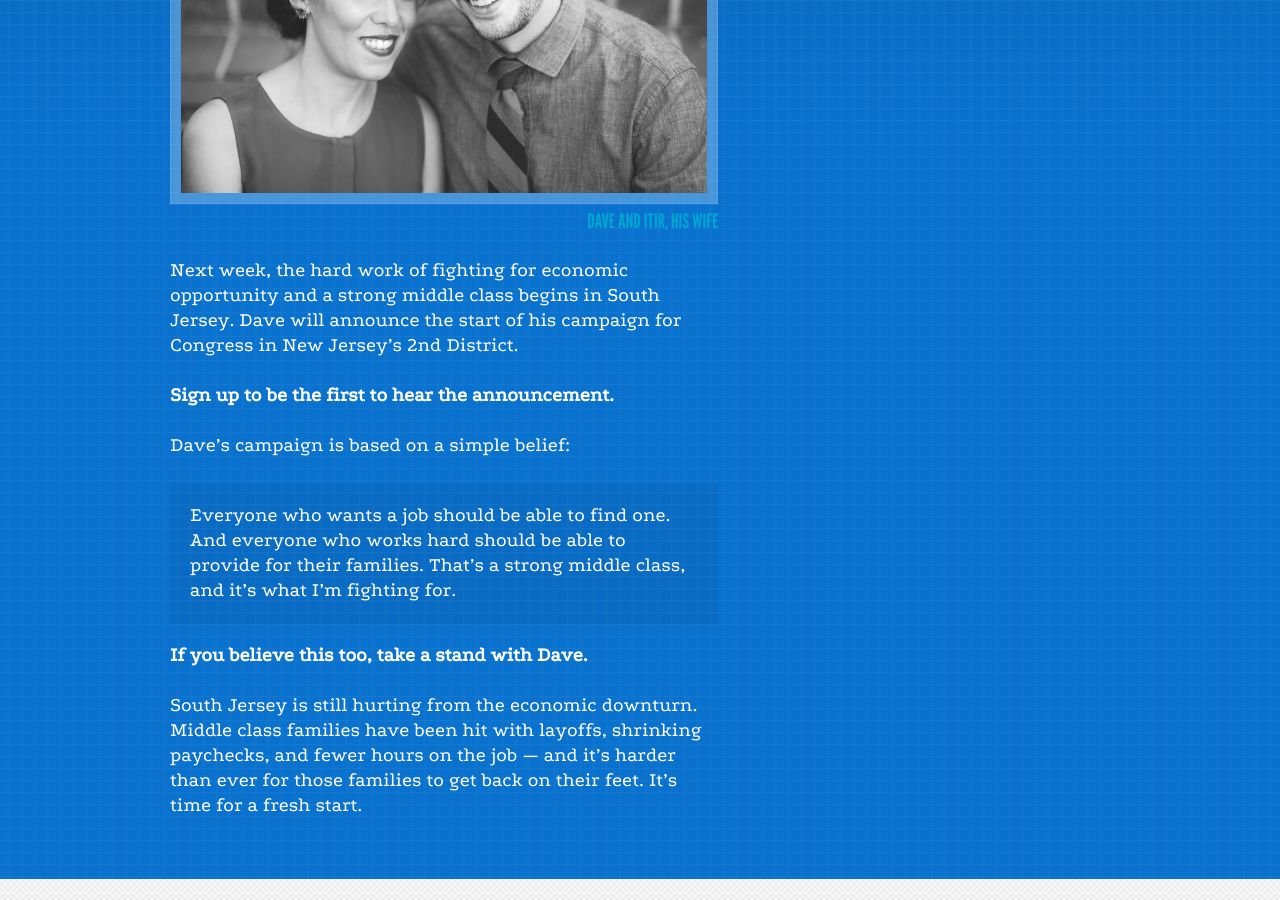
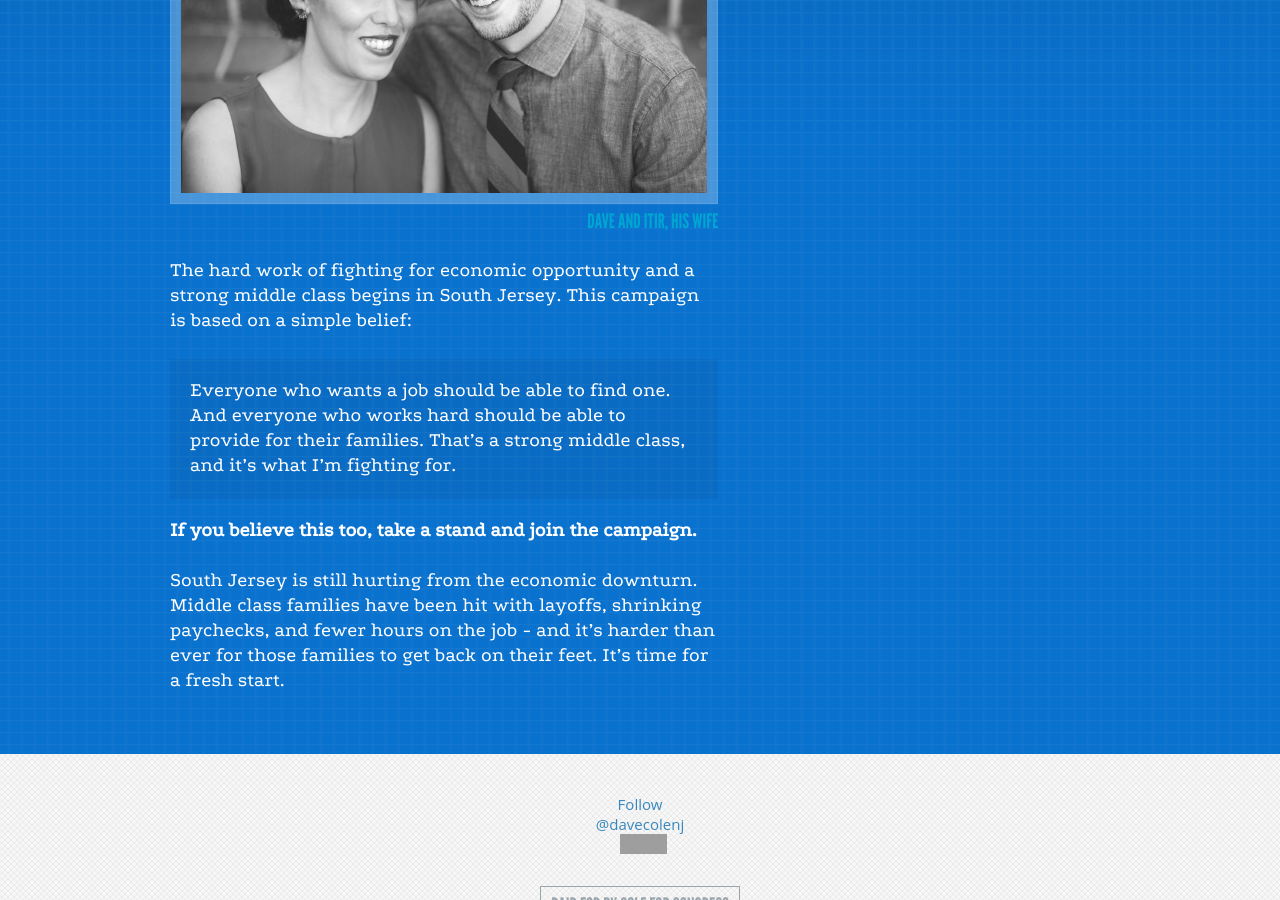
Before and after one commit to gravnetic/coleforcongress.github.io, a Jekyll site: the page built from _posts/2014-01-29-join-us.md, in a window 1280 px wide and 900 px high, scrolled down 512 px. Built offline with Jekyll 4.4.1, drawn with Linux system fonts in a browser that asks for light colours; Markdown is read by kramdown in place of the engine named in the settings; comment, search, counter and statistics services are not loaded; grey boxes are pictures that could not be loaded.

Commit message:
Update join us page post announcement

```diff
--- a/_posts/2014-01-29-join-us.md
+++ b/_posts/2014-01-29-join-us.md
@@ -30,14 +30,10 @@ head: |
   <div class="hi-res fr">Dave and Itir, his wife</div>
 </div>
 
-Next week, the hard work of fighting for economic opportunity and a strong middle class begins in South Jersey. Dave will announce the start of his campaign for Congress in New Jersey's 2nd District.
+The hard work of fighting for economic opportunity and a strong middle class begins in South Jersey. This campaign is based on a simple belief:
 
-**Sign up to be the first to hear the announcement.**
+> Everyone who wants a job should be able to find one. And everyone who works hard should be able to provide for their families. That’s a strong middle class, and it’s what I’m fighting for.
 
-Dave's campaign is based on a simple belief:
+**If you believe this too, take a stand and join the campaign.**
 
-> Everyone who wants a job should be able to find one. And everyone who works hard should be able to provide for their families. That's a strong middle class, and it's what I'm fighting for.
-
-**If you believe this too, take a stand with Dave.**
-
-South Jersey is still hurting from the economic downturn. Middle class families have been hit with layoffs, shrinking paychecks, and fewer hours on the job — and it's harder than ever for those families to get back on their feet. It’s time for a fresh start.
+South Jersey is still hurting from the economic downturn. Middle class families have been hit with layoffs, shrinking paychecks, and fewer hours on the job - and it’s harder than ever for those families to get back on their feet. It's time for a fresh start.
```
